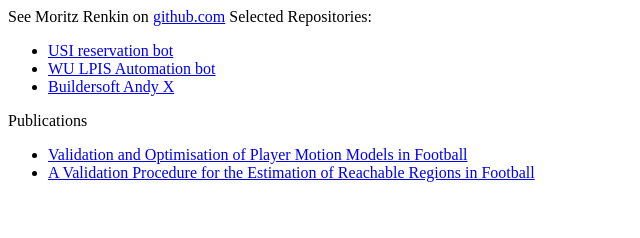
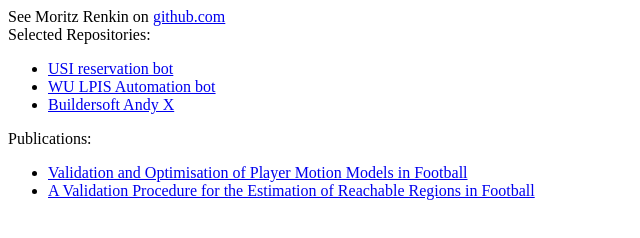
Before and after one commit to MoritzRenkin/MoritzRenkin.github.io, a plain HTML site: page index.html in a window 1280 px wide. Shown: the whole page, without its empty margins (0-640 px from the left). Drawn offline with Linux system fonts and the light colour scheme.

Commit message:
Update index.html

```diff
--- a/index.html
+++ b/index.html
@@ -8,7 +8,7 @@
   </head>
   <body>
     See Moritz Renkin on <a href="https://github.com/MoritzRenkin">github.com</a>
-
+    <br>
     Selected Repositories:
     <ul>
       <li><a href="https://github.com/MoritzRenkin/USI-reservation-bot">USI reservation bot</a></li>
@@ -16,7 +16,7 @@
       <li><a href="https://github.com/MoritzRenkin/andyx">Buildersoft Andy X</a></li>
     </ul>
 
-    Publications
+    Publications:
     <ul>
       <li><a href="https://link.springer.com/chapter/10.1007/978-3-031-08754-7_4">Validation and Optimisation of Player Motion Models in Football</a></li>
       <li><a href="https://www.researchgate.net/publication/360310878_A_Validation_Procedure_for_the_Estimation_of_Reachable_Regions_in_Football">A Validation Procedure for the Estimation of Reachable Regions in Football</a></li>
```
